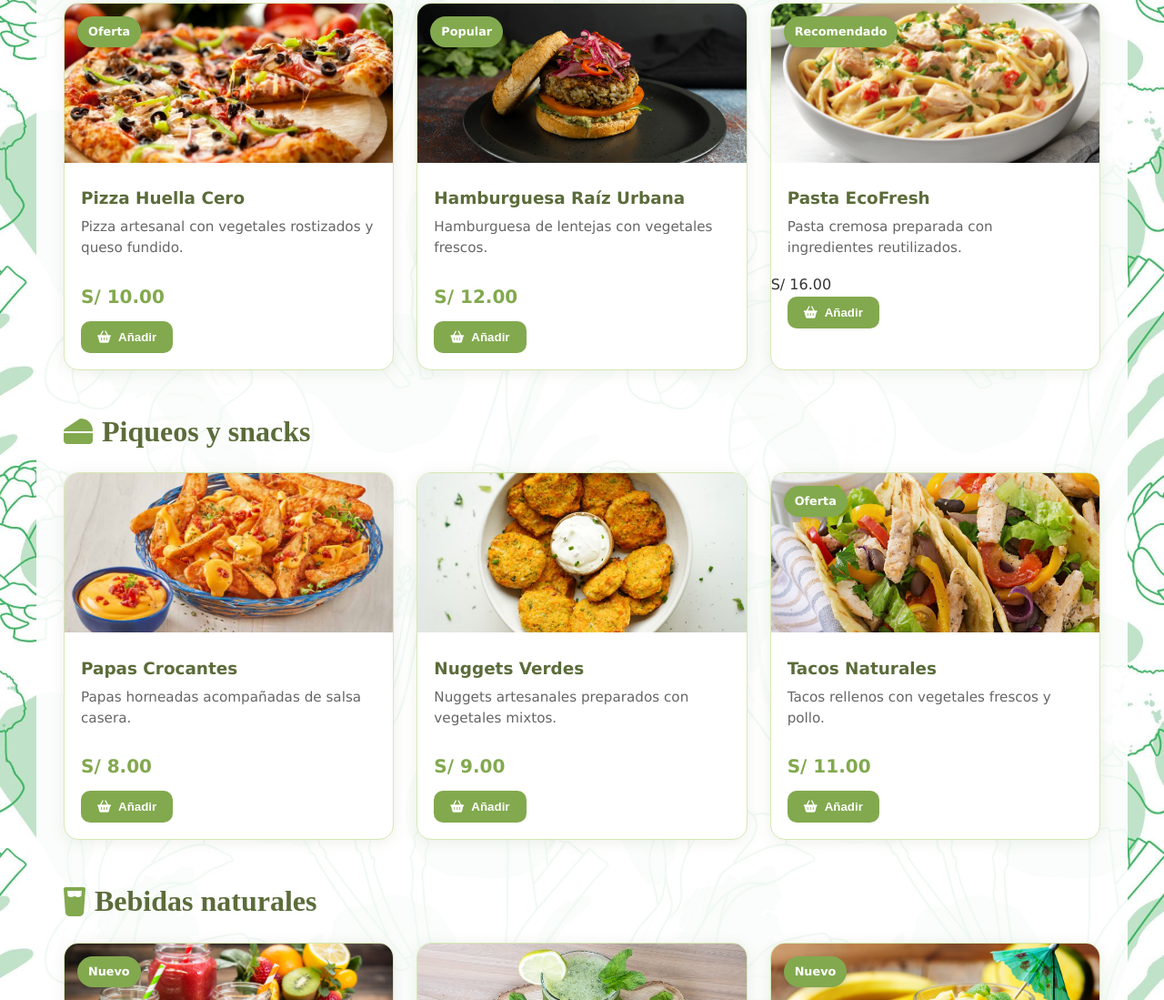
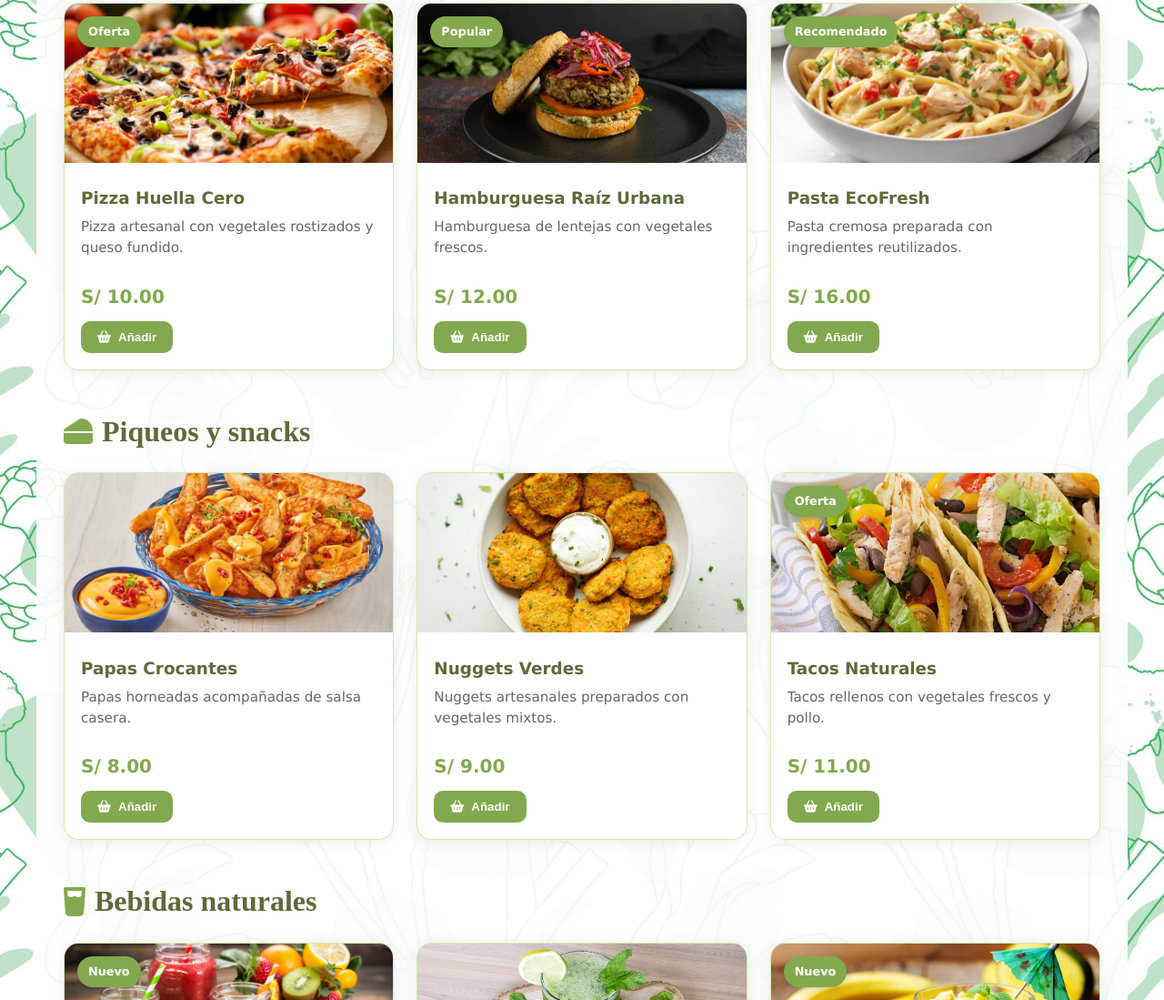
Before and after one commit to DiegoVCH01/Proyecto_Final_Programacion_WEB, a plain HTML site: page menu.html in a window 1280 px wide. Shown: the part 948-2047 px from the top of the page at 91% size. Drawn offline with Linux system fonts and the light colour scheme; a web font is replaced by a local one.

Commit message:
Add class to price span in menu.html for styling consistency

```diff
--- a/menu.html
+++ b/menu.html
@@ -178,7 +178,7 @@
 
               <p>Pasta cremosa preparada con ingredientes reutilizados.</p>
 
-              <span>S/ 16.00</span>
+              <span class="menu-precio">S/ 16.00</span>
 
               <button>
                 <i class="fa-solid fa-basket-shopping"></i>
```
